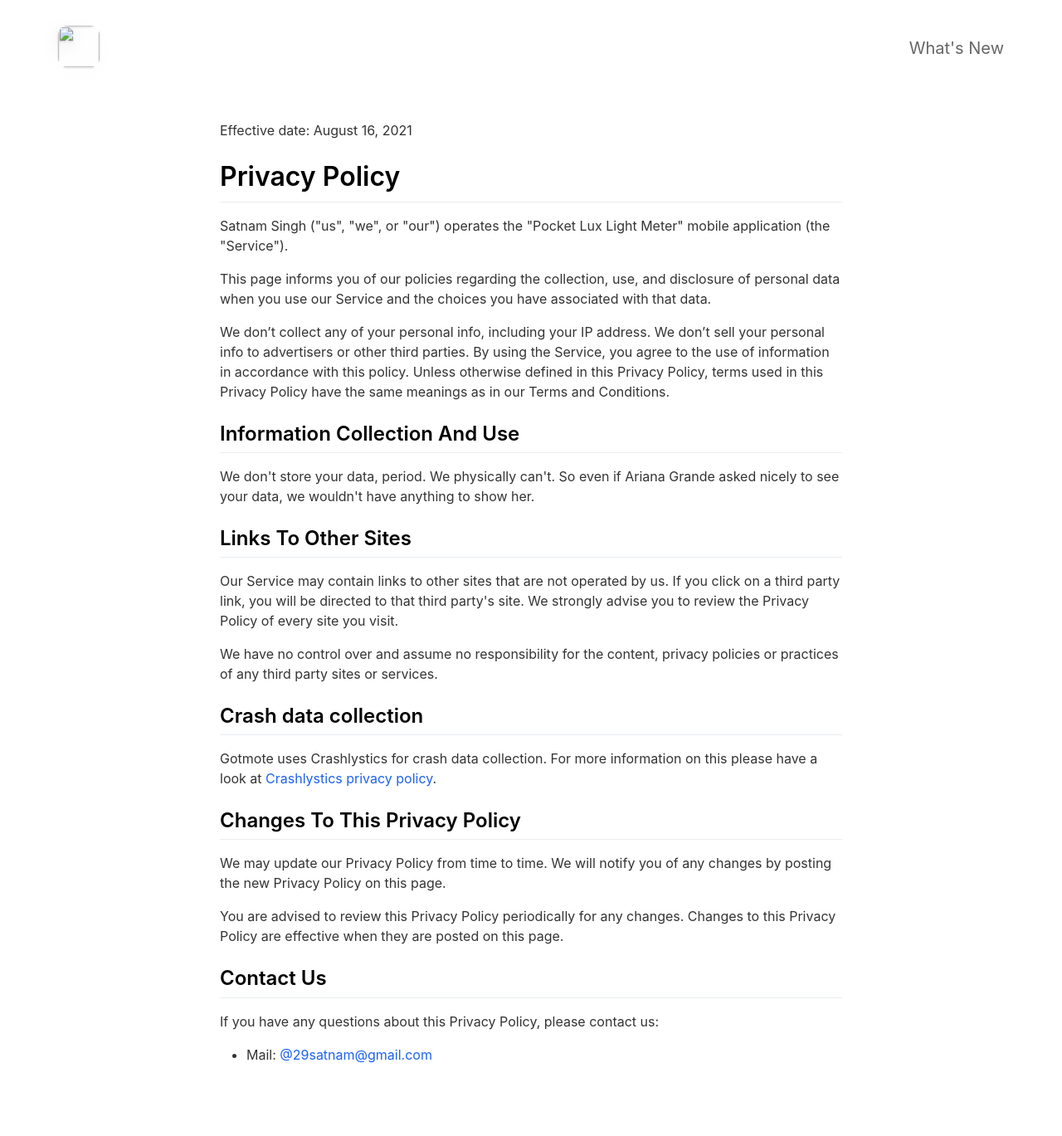
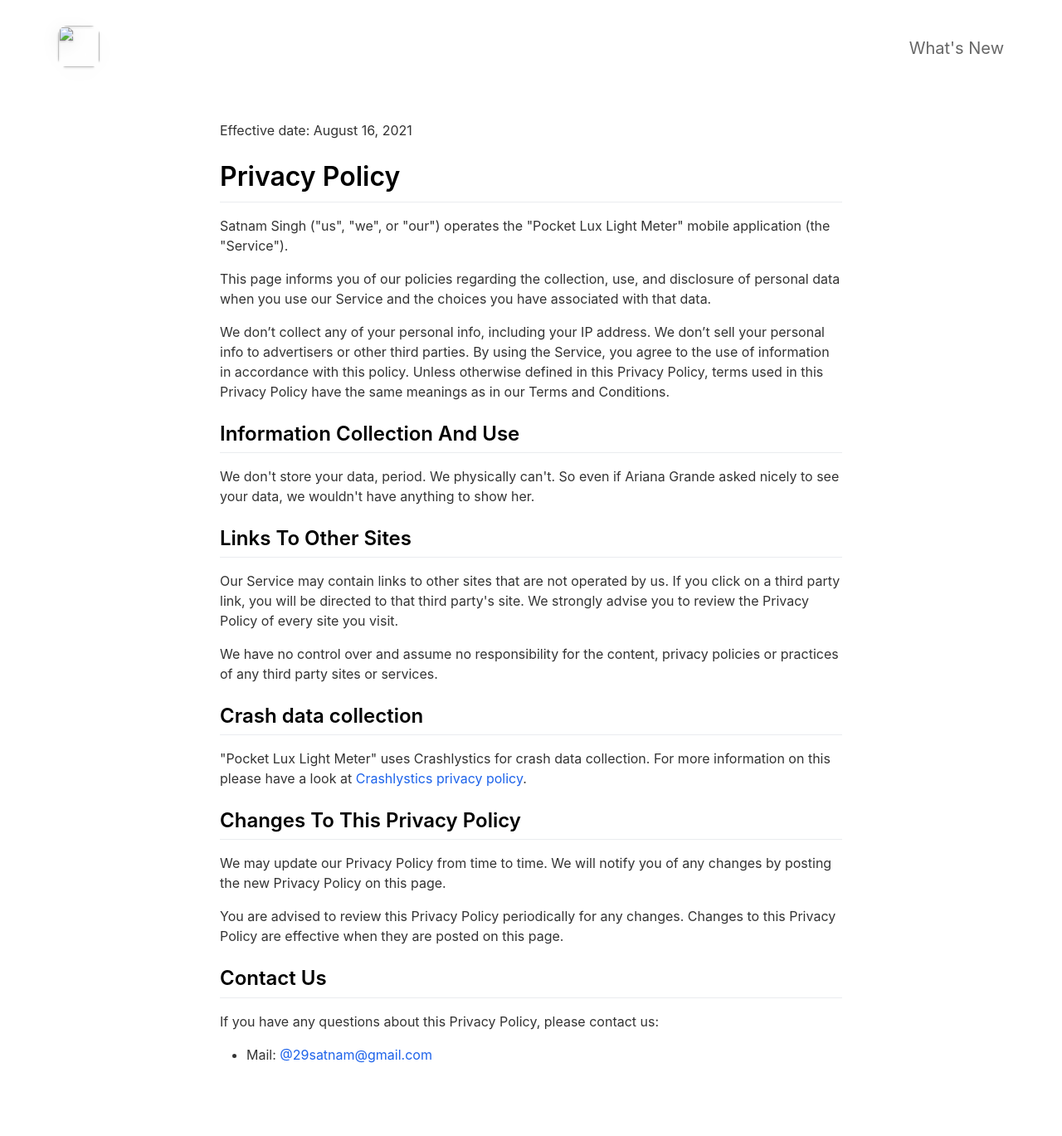
Before and after one commit to 29satnam/LuxLightMeter, a Jekyll site: the page built from _pages/privacy.md, in a window 1280 px wide. Shown: the whole page at 83% size. Built offline with Jekyll 4.4.1, drawn with Linux system fonts in a browser that asks for light colours; nearby versions of some CDN libraries.

Commit message:
Update privacy.md

```diff
--- a/_pages/privacy.md
+++ b/_pages/privacy.md
@@ -22,7 +22,7 @@ include_in_header: false
 <p>We have no control over and assume no responsibility for the content, privacy policies or practices of any third party sites or services.</p>
 
 <h2>Crash data collection</h2>
-<p>Gotmote uses Crashlystics for crash data collection. For more information on this please have a look at <a href="https://policies.google.com/privacy">Crashlystics privacy policy</a>.</p>
+<p>"Pocket Lux Light Meter" uses Crashlystics for crash data collection. For more information on this please have a look at <a href="https://policies.google.com/privacy">Crashlystics privacy policy</a>.</p>
 
 <h2>Changes To This Privacy Policy</h2>
 <p>We may update our Privacy Policy from time to time. We will notify you of any changes by posting the new Privacy Policy on this page.</p>
```
